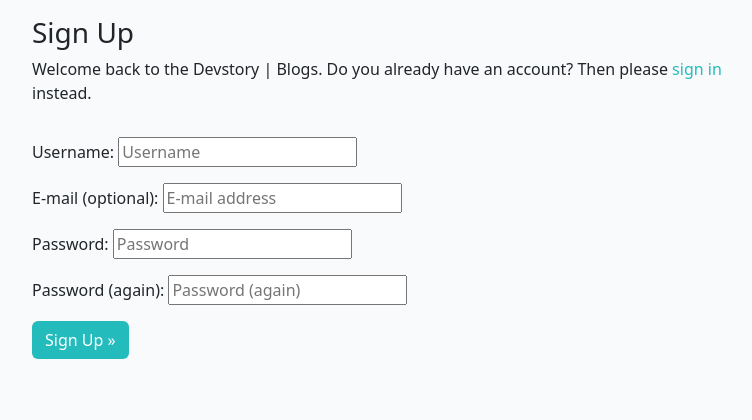
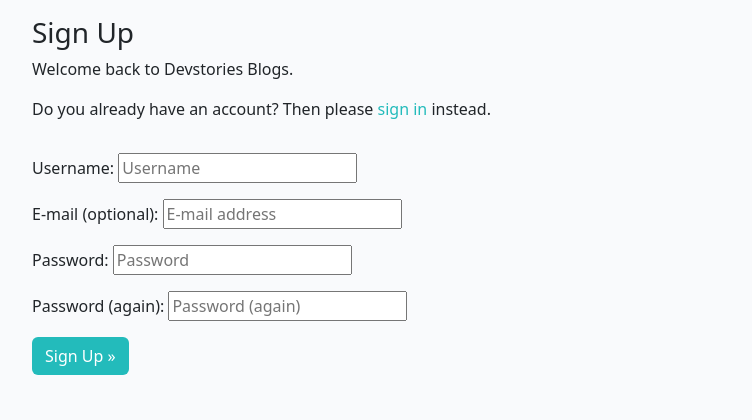
Before and after one commit to owenbcoding/old-p4, a Django app: page /account/signup/ in a window 1280 px wide. Shown: the part 60-480 px from the top of the page, without its empty margins (240-992 px from the left). Run offline with Django 3.2, Linux system fonts and the light colour scheme.

Commit message:
Divided up the first P tag

```diff
--- a/templates/account/signup.html
+++ b/templates/account/signup.html
@@ -10,8 +10,10 @@
         <div class="col-md-8 mt-3 offset-md-2">
             <h3>{% trans "Sign Up" %}</h3>
 
-            <p>{% blocktrans %}Welcome back to the Devstory | Blogs. Do you already have an account? Then please <a
-                    class="link" href="{{ login_url }}">sign in</a> instead.{% endblocktrans %}</p>
+            <p>{% blocktrans %}Welcome back to Devstories Blogs.</p>
+
+            <p>Do you already have an account? Then please <a
+                class="link" href="{{ login_url }}">sign in</a> instead.{% endblocktrans %}</p>
         </div>
     </div>
     <div class="row">
```
